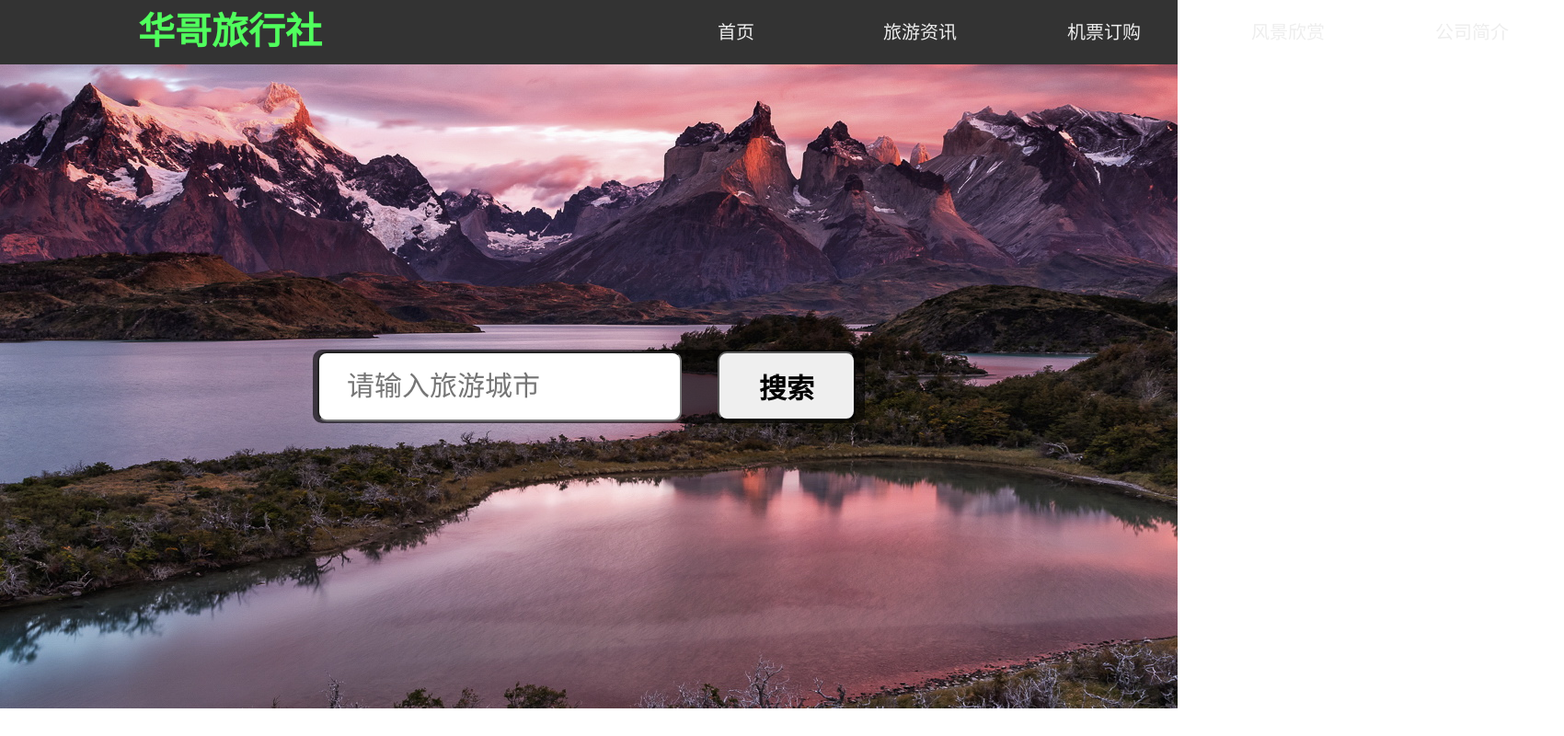
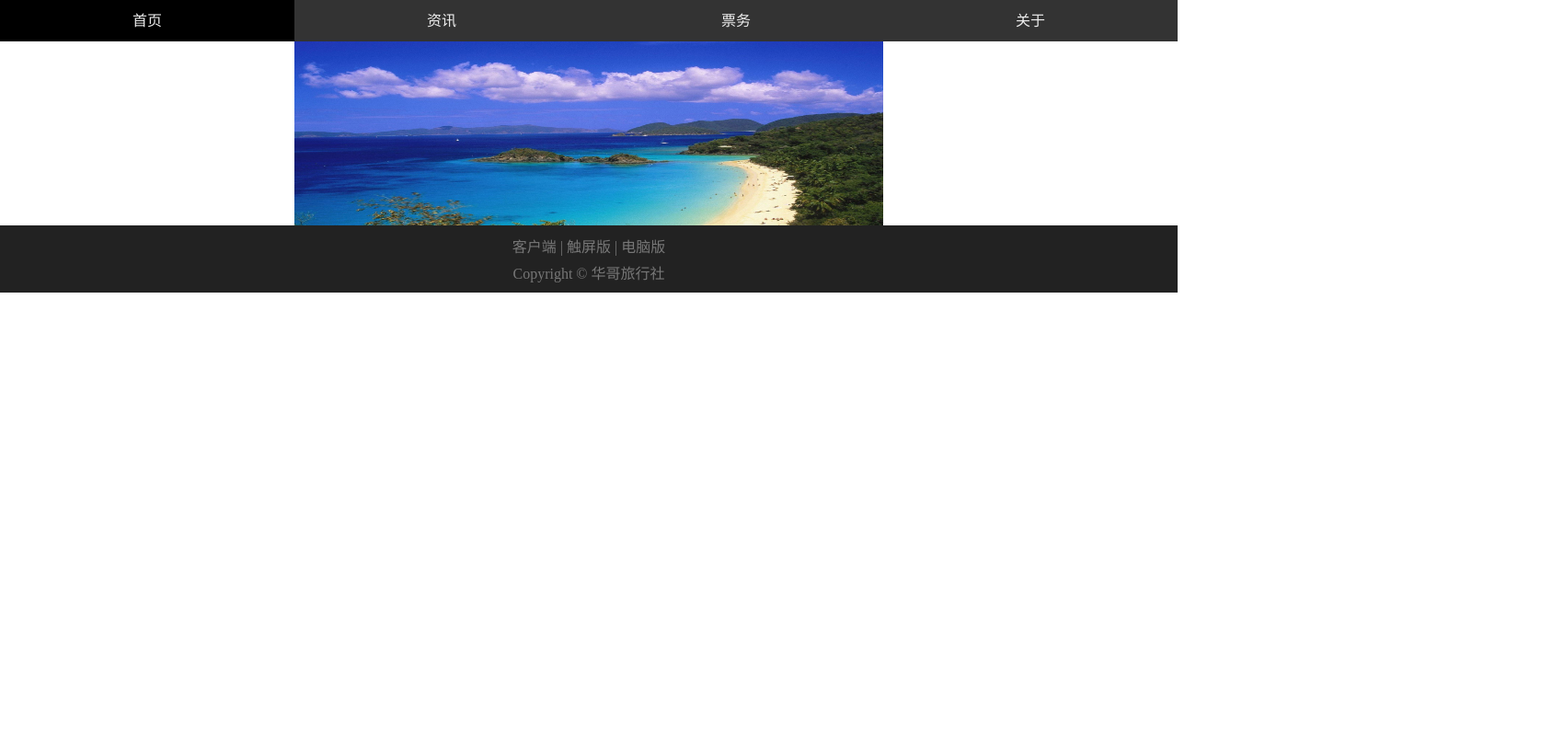
Before and after one commit to mmqhh/mmqhh.github.io, a plain HTML site: page index.html in a window 1280 px wide. Shown: the whole page at 92% size, 1700 px wide, since content can reach past the window. Drawn offline with Linux system fonts and the light colour scheme.

Commit message:
my first mobile page

```diff
--- a/index.html
+++ b/index.html
@@ -5,26 +5,26 @@
     <meta name="viewport"
           content="width=device-width, user-scalable=no, initial-scale=1.0, maximum-scale=1.0, minimum-scale=1.0">
     <meta http-equiv="X-UA-Compatible" content="ie=edge">
-    <title>My Page</title>
     <link rel="stylesheet" href="style.css">
+    <title>华哥旅行社-移动端</title>
 </head>
 <body>
 <nav id="nav">
-    <div class="center">
-        <h1>华哥旅行社</h1>
-        <ul>
-            <li><a href="#">首页</a></li>
-            <li><a href="#">旅游资讯</a></li>
-            <li><a href="#">机票订购</a></li>
-            <li><a href="#">风景欣赏</a></li>
-            <li><a href="#">公司简介</a></li>
+        <ul class="link">
+            <li><a href="index.html" class="active">首页</a></li>
+            <li><a href="info.html">资讯</a></li>
+            <li><a href="#">票务</a></li>
+            <li><a href="about.html">关于</a></li>
         </ul>
+</nav>
+<div class="advert">
+    <img src="img/search1.jpeg" width="640px" height="200px" alt="advert">
+</div>
+<footer id="footer">
+    <div class="top">
+        客户端 | 触屏版 | 电脑版
     </div>
-</nav>
-<div id="search">
-    <div id="center"></div>
-    <input type="text" id="input" placeholder="请输入旅游城市">
-    <button class="button">搜索</button>
-</div>
+    <div class="bottom">Copyright © 华哥旅行社</div>
+</footer>
 </body>
 </html>
--- a/my.css
+++ /dev/null
@@ -1,115 +0,0 @@
-#container {
-    width: 1002px;
-}
-
-.clr{
-    clear: both;
-    height: 0px;
-    width: 0px;
-}
-#header {
-    background-image: url(./img/top_bg.jpg);
-    height: 128px;
-}
-
-#nav li {
-    float: left;
-    width: 92px;
-    margin-right: 1px;
-}
-
-#nav a {
-    font-size: 15px;
-    font-family: "微软雅黑";
-    display: block;
-    width: 92px;
-    height: 37px;
-    text-align: center;
-    color: #363636;
-}
-
-#nav a:hover {
-    color: white;
-    background-image: url(./img/nav_on.gif);
-}
-
-#main{
-
-}
-
-.subtitle{
-    height: 37px;
-    background: url(./img/index_main_top_bg.gif);
-}
-.subtitle img{
-    margin-top: 5px;
-    margin-left: 10px;
-    float: left;
-}
-.subtitle h1{
-    float: left;
-    margin-top: 5px;
-    margin-left: 10px;
-    font-size: 16px;
-    font-family: "微软雅黑";
-}
-.subtitle a{
-    margin-top: 10px;
-    float: right;
-}
-.four{
-    width: 330px;
-    height: 260px;
-    float: left;
-    background: rgb(238,238,238);
-    margin:7px;
-}
-.four img{
-    float: left;
-    margin-left: 10px;
-    margin-top:5px;
-    border: white solid 5px;
-}
-.four ul{
-    float: left;
-    margin-left: 10px;
-    margin-top:5px;
-    list-style-type: disc;
-}
-
-.four li{
-    height: 35px;
-}
-
-.four h2{
-    font-size: 16px;
-    font-family: "微软雅黑";
-    margin-left: 10px;
-    margin-top:10px;
-}
-.four a:link{color: grey;}
-.four a:hover{color: orange;}
-.four a:visited{color: purple;}
-#lside{
-    width: 694px;
-    height: 600px;
-    float: left;
-    border: 1px solid grey;
-}
-
-#rside{
-    width: 294px;
-    height: 600px;
-    float: right;
-    background: green;
-}
-
-#article{
-    background-color: rgb(238,238,238);
-    margin-top:10px;
-}
-
-#footer{
-    background: pink;
-    height: 120px;
-}
--- a/style.css
+++ b/style.css
@@ -1,95 +1,59 @@
 @charset "UTF-8";
-body,h1,ul{
+html{
+    font-size: 625%;
+}
+body,h1,ul,ol,h2,h3,p{
     margin: 0;
     padding: 0;
+    font-family: 微软雅黑;
+    font-size: .16rem;
 }
-
-.center{
-    width: 1700px;
-    margin: 0 auto;
-    height: 70px;
+ul,ol{
+    list-style: outside none none;
 }
-
+img{    /*适配移动端的一段代码，图片自适应*/
+    display: block;
+    max-width: 100%;
+}
 a{
     text-decoration: none;
-    color:#eee;
-    display: block;
+    color: #eee;
 }
-ul{
-    list-style: outside none none;
+.none{
+    display: none;
 }
-h1{
-    float: left;
-    line-height: 70px;
-    color: #50ff5d;
-    font-size: 40px;
-    margin-left: 150px;
+#nav{
+    width: 100%;
+    height: 0.45rem;
+    background-color: #333;
+    font-size: .16rem;
 }
-ul{
-    float: right;
-    height: 70px;
-
+#nav .link{
+    height: .45rem;
+    line-height: .45rem;
 }
-ul li{
-    font-size: 20px;
-    width: 200px;
+#nav .link li{
+    width: 25%;
     display: block;
     float: left;
     text-align: center;
-    line-height: 70px;
-    transition-property: all;
-    transition-duration: .5s;
+    line-height: .45rem;
 }
-ul li:hover{
+#nav .link li:hover{
     background-color: black;
 }
-#nav{
+.advert{
+    max-width: 6.4rem;
+    margin: 0 auto;
+}
+#footer{
+    background-color: #222;
     width: 100%;
-    height: 70px;
-    background-color: #333;
+    color: #777;
+    margin: 0 auto;
+    text-align: center;
+    padding:0.1rem 0;
 }
-
-#search{
-    background: url("img/search.jpg") no-repeat center;
-    width: 100%;
-    min-width: 1280px;
-    height: 700px;
-    position: relative;
-
+#footer .top{
+    margin-bottom: .05rem;
 }
-#center{
-    width: 600px;
-    height: 80px;
-    background: #000;
-    position: absolute;
-    top: 50%;
-    left: 50%;
-    margin:-40px 0 0 -300px ;
-    opacity: 0.6;
-    border-radius: 10px;
-}
-#input{
-    position: absolute;
-    top: 50%;
-    left: 50%;
-    height: 70px;
-    width:360px;
-    border-radius: 10px;
-    outline: none;
-    font-size: 30px;
-    margin: -38px 0 0 -295px;
-    padding-left: 30px;
-}
-.button{
-     position: absolute;
-     top: 50%;
-     left: 50%;
-     height: 75px;
-     width:150px;
-     border-radius: 10px;
-     outline: none;
-     font-size: 30px;
-     margin: -38px 0 0 140px;
-    cursor: pointer;
-    font-weight: bold;
- }
```
Also changed, not shown: my.js (deleted, +0 -17 lines), img/about_banner.jpg (deleted), img/article_head.gif (deleted), img/article_on_bg.gif (deleted), img/circle.gif (deleted), img/eshop_service.jpg (deleted), img/index_main_top_bg.gif (deleted), img/logo - 副本.jpg (deleted), img/logo.jpg (deleted), img/nav_on.gif (deleted), img/search.jpg (deleted), img/search1.jpeg (added), img/sub_bar_title_bg.gif (deleted), img/top_bg - 副本.jpg (deleted), 1 more files, 1 other file.
